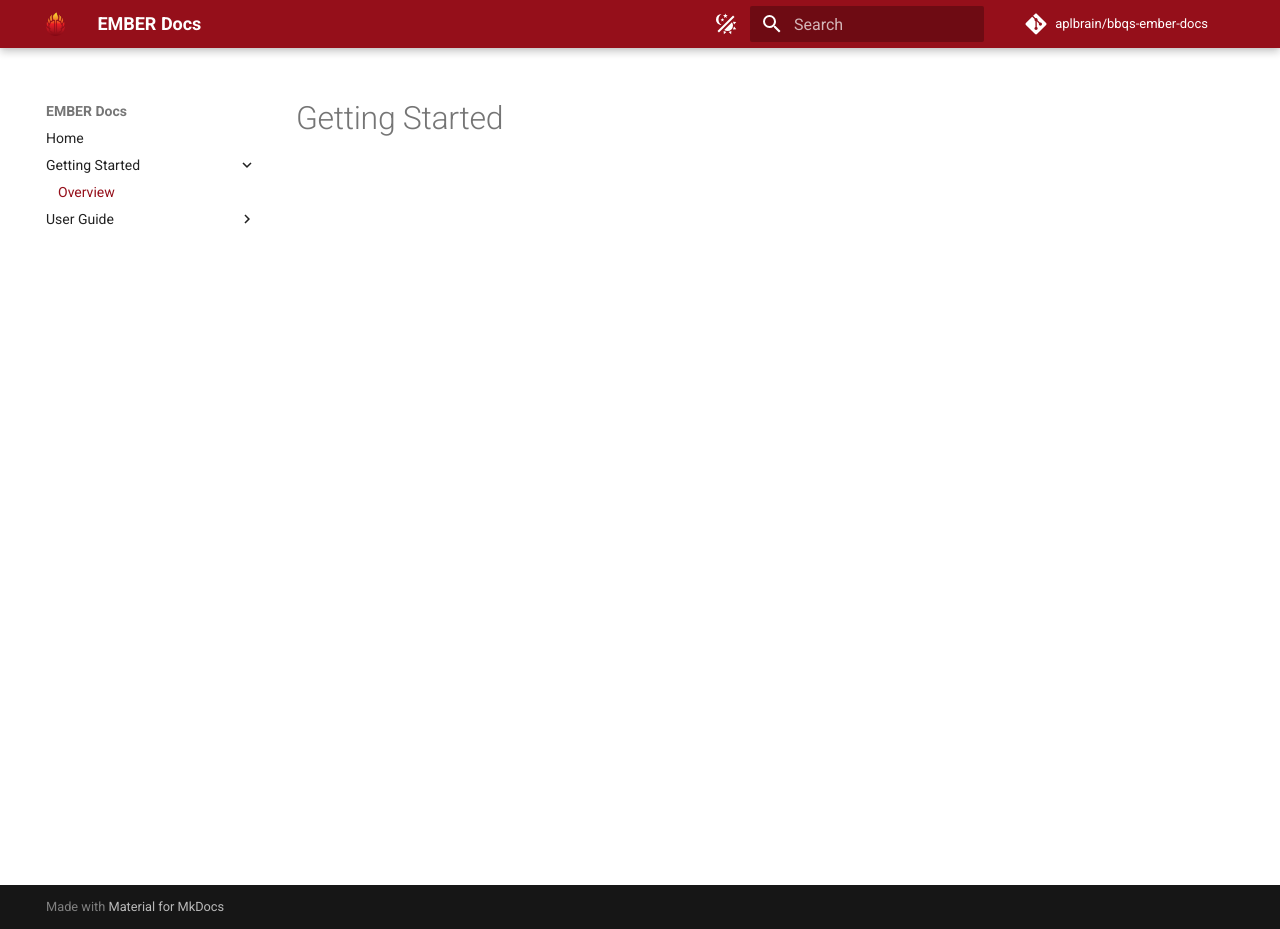
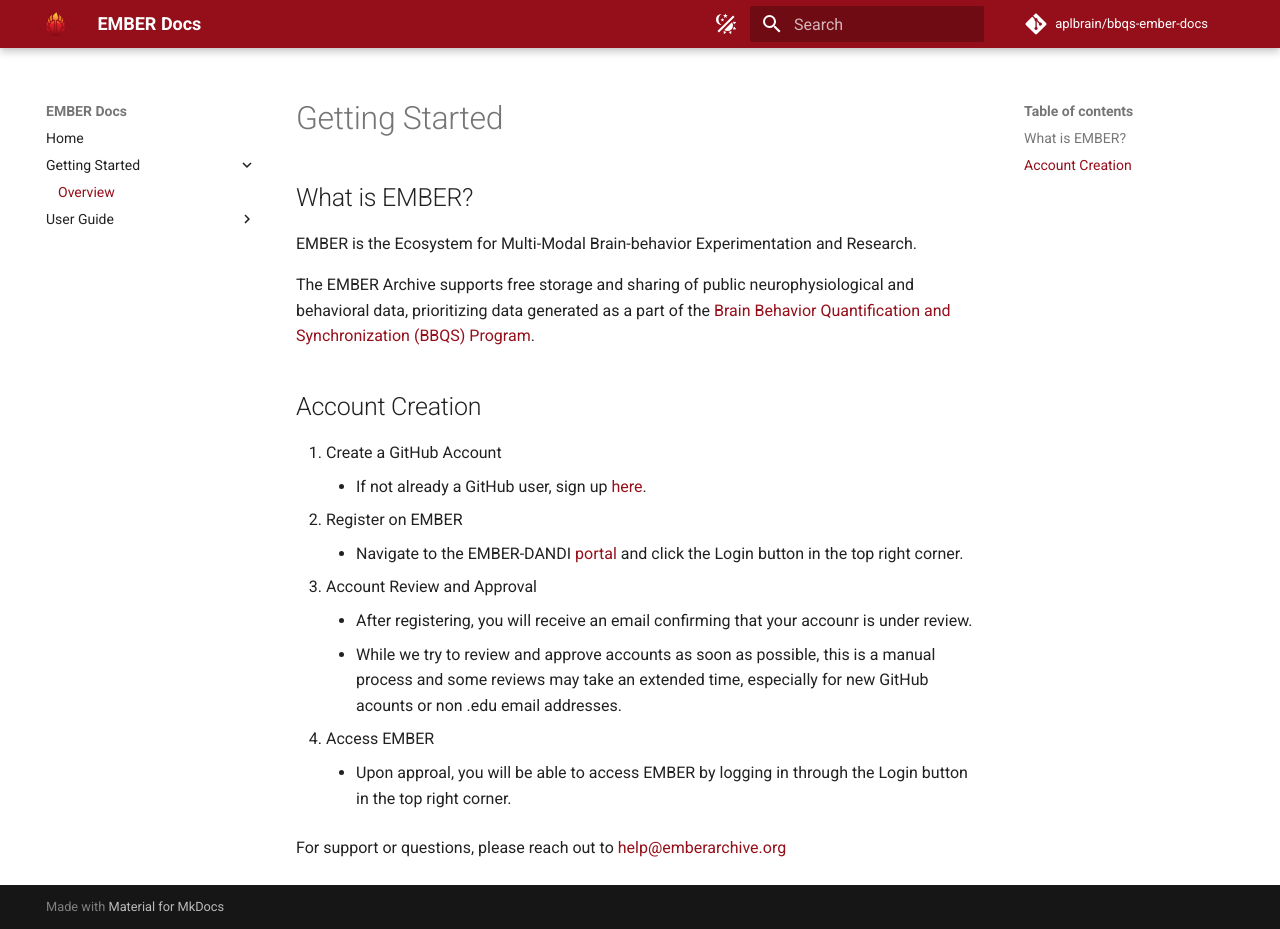
Before and after one commit to aplbrain/BBQS-EMBER-docs, an MkDocs documentation site: the page built from docs/getting-started/index.md, in a window 1280 px wide and 929 px high. Built offline with MkDocs 1.6.1 and Material for MkDocs 9.7.7, drawn with Linux system fonts in a browser that asks for light colours; comment, search, counter and statistics services are not loaded.

Commit message:
Additions to readme, Populate home page and getting started pages

```diff
--- a/docs/getting-started/index.md
+++ b/docs/getting-started/index.md
@@ -1 +1,22 @@
 # Getting Started
+
+## What is EMBER?
+
+EMBER is the Ecosystem for Multi-Modal Brain-behavior Experimentation and Research.
+
+The EMBER Archive supports free storage and sharing of public neurophysiological and behavioral data, prioritizing data generated as a part of the [Brain Behavior Quantification and Synchronization (BBQS) Program](https://braininitiative.nih.gov/research/systems-neuroscience/brain-behavior-quantification-and-synchronization-program).
+
+
+## Account Creation
+
+1. Create a GitHub Account
+    - If not already a GitHub user, sign up [here](https://github.com/).
+2. Register on EMBER
+    - Navigate to the EMBER-DANDI [portal](https://dandi.emberarchive.org/) and click the Login button in the top right corner.
+3. Account Review and Approval
+    - After registering, you will receive an email confirming that your accounr is under review.
+    - While we try to review and approve accounts as soon as possible, this is a manual process and some reviews may take an extended time, especially for new GitHub acounts or non .edu email addresses.
+4. Access EMBER
+    - Upon approal, you will be able to access EMBER by logging in through the Login button in the top right corner.
+
+For support or questions, please reach out to [help@emberarchive.org](mailto:help@emberarchive.org)
```
Also changed, not shown: README.md (+12 -3 lines), docs/index.md (+7 -1 lines).
